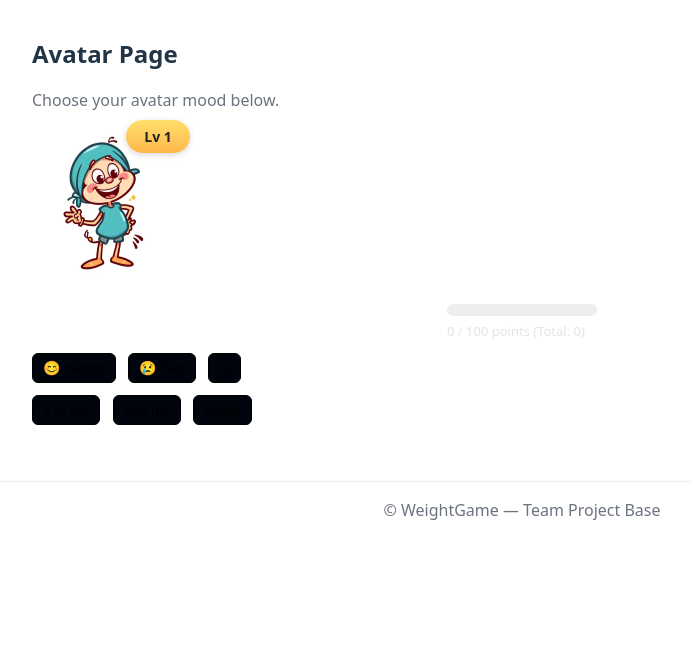
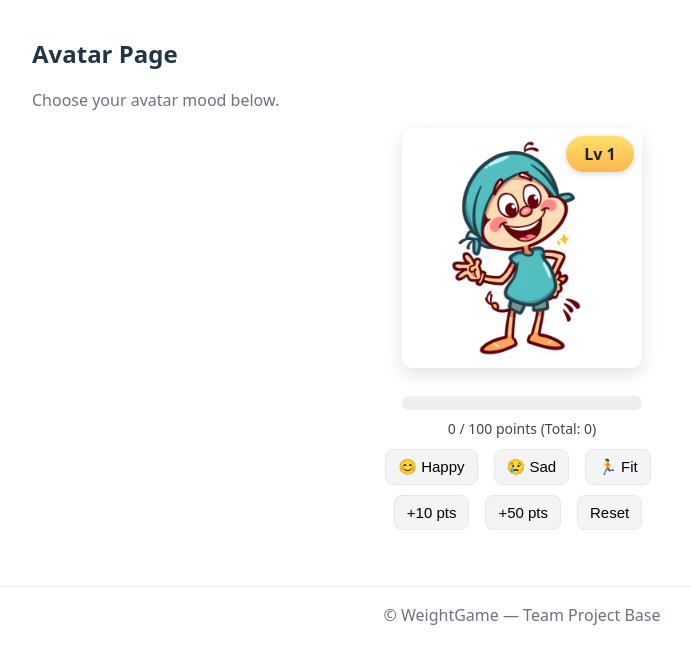
Before and after one commit to will-doney/WeightLossWebApp, a Flask app: page /myavatar in a window 1280 px wide. Shown: the part 139-800 px from the top of the page, without its empty margins (118-809 px from the left). Run offline with Flask 3, Linux system fonts and the light colour scheme.

Commit message:
made avatar bigger

```diff
--- a/templates/myavatar.html
+++ b/templates/myavatar.html
@@ -24,6 +24,102 @@ Updated : November 2025
 
 
 
+  <style>
+    /* Center container for avatar + controls */
+    .avatar-container {
+      display: flex;
+      flex-direction: column;
+      align-items: center;
+      justify-content: flex-start;
+      gap: 10px;
+      margin-top: 8px;
+    }
+
+    /* Avatar wrapper keeps badge positioned relative to image */
+    .avatar-wrapper {
+      position: relative;
+      display: flex;
+      align-items: center;
+      justify-content: center;
+    }
+
+    /* Larger, centered avatar */
+    .avatar-image {
+      border-radius: 12px;
+      display: block;
+      width: 240px;
+      height: 240px;
+      object-fit: cover;
+      box-shadow: 0 6px 18px rgba(0,0,0,0.12);
+    }
+
+    /* Level badge (top-right of avatar) */
+    .level-badge {
+      position: absolute;
+      top: 8px;
+      right: 8px;
+      background: linear-gradient(180deg,#ffdf6b,#ffb74d);
+      color: #222;
+      padding: 6px 10px;
+      border-radius: 999px;
+      font-weight: 700;
+      box-shadow: 0 2px 6px rgba(0,0,0,0.15);
+      font-size: 16px;
+      min-width: 48px;
+      text-align: center;
+    }
+
+    /* Progress container below avatar — matches avatar width */
+    .progress-wrap {
+      width: 240px;
+      margin-top: 6px;
+    }
+
+    .progress-bg {
+      background: #eee;
+      border-radius: 999px;
+      height: 14px;
+      overflow: hidden;
+      position: relative;
+    }
+
+    .progress-fill {
+      background: linear-gradient(90deg,#6ee7b7,#34d399);
+      height: 100%;
+      width: 0%;
+      transition: width 300ms ease;
+    }
+
+    .points-text {
+      font-size: 14px;
+      color: #444;
+      margin-top: 8px;
+      text-align: center;
+    }
+
+    .mood-buttons, .points-actions {
+      display: flex;
+      gap: 8px;
+      justify-content: center;
+      flex-wrap: wrap;
+      margin-top: 10px;
+    }
+
+    .btn {
+      padding: 8px 12px;
+      border-radius: 8px;
+      background: #f3f4f6;
+      border: 1px solid #e5e7eb;
+      cursor: pointer;
+      font-size: 15px;
+    }
+
+    @media (max-width: 420px) {
+      .avatar-image, .progress-wrap { width: 180px; height: auto; }
+      .progress-bg { height: 12px; }
+    }
+  </style>
+
   <div class="avatar-container">
     <div class="avatar-wrapper">
       <img
@@ -31,7 +127,7 @@ Updated : November 2025
         src="{{ url_for('static', filename='avatars/avatar_happy.png') }}"
         alt="Avatar"
         class="avatar-image"
-        width="150" height="150"
+        width="240" height="240"
       />
       <div id="level-badge" class="level-badge">Lv 1</div>
     </div>
@@ -47,7 +143,7 @@ Updated : November 2025
   <div class="mood-buttons">
     <button onclick="changeAvatar('happy')" class="btn">😊 Happy</button>
     <button onclick="changeAvatar('sad')" class="btn">😢 Sad</button>
-    <button onclick="changeAvatar('fit')" class="btn"> fit</button>
+    <button onclick="changeAvatar('fit')" class="btn">🏃 Fit</button>
   </div>
 
   <div class="points-actions">
@@ -103,6 +199,9 @@ Updated : November 2025
         updateUI();
       };
 
+
+
+
       // initialize
       updateUI();
     })();
```
